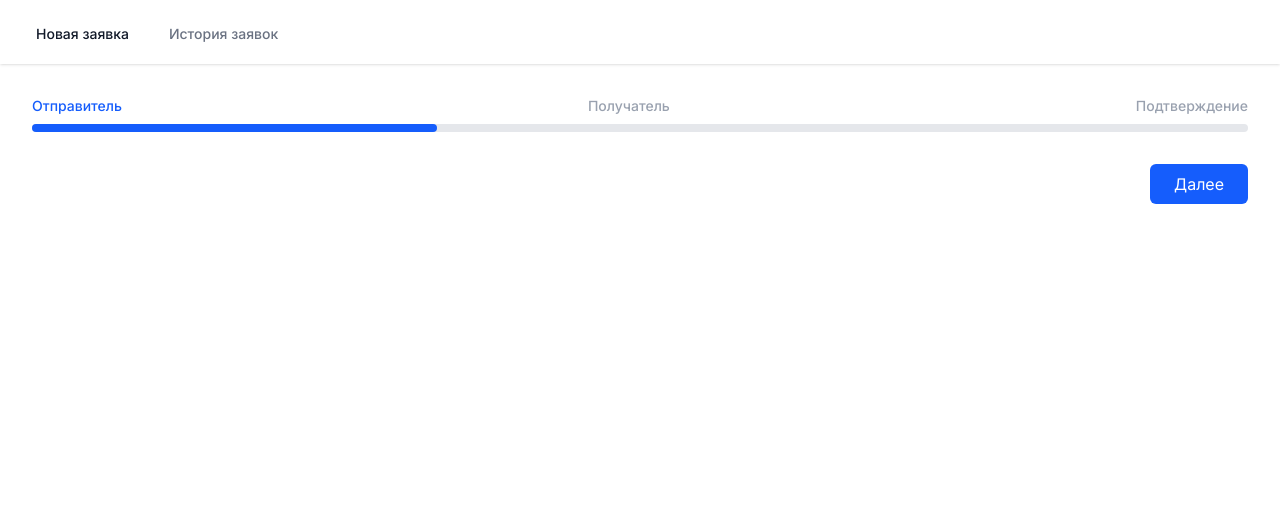
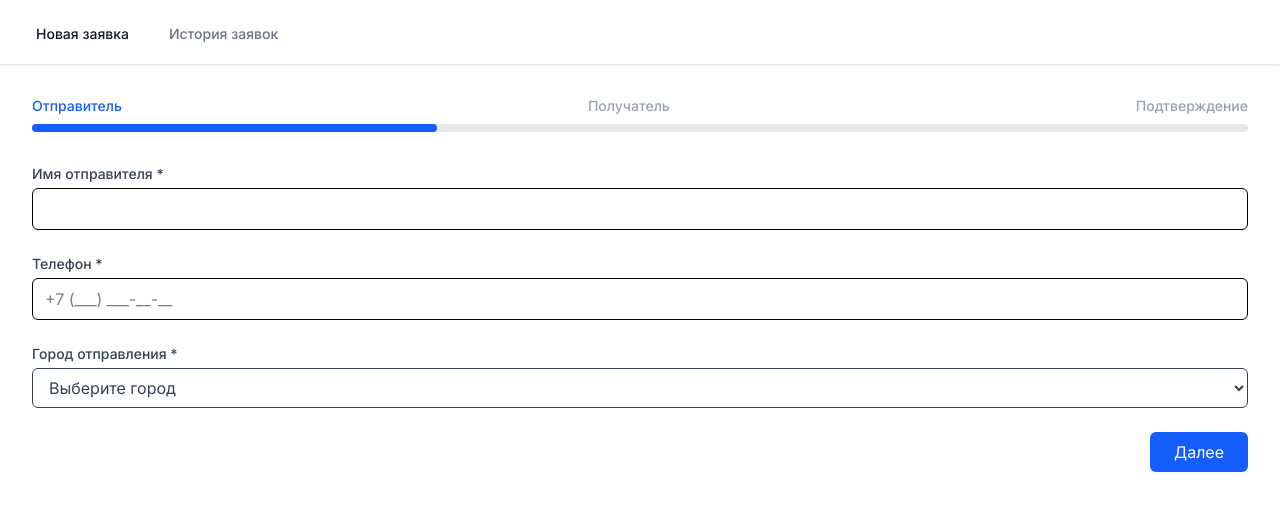
Before and after one commit to stepGT/this_next_delivery, a Next.js app: page / in a window 1280 px wide. Shown: the top 510 px of the page. Built offline with nearby package versions, Linux system fonts and the light colour scheme.

Commit message:
Added fields to Step1 component

```diff
--- a/app/components/Step1.tsx
+++ b/app/components/Step1.tsx
@@ -1,13 +1,65 @@
 import React from 'react';
 import { Step1Props } from '../types';
+import { CITIES } from '../utils/cities';
+import { formatPhoneNumber } from '../utils/phoneMask';
 
-const Step1: React.FC<Step1Props> = ({ onNext }) => {
+const Step1: React.FC<Step1Props> = ({ formData, updateFormData, onNext }) => {
   const handleSubmit = (e: React.SubmitEvent) => {
     e.preventDefault();
     onNext();
   };
+  const handlePhoneChange = (e: React.ChangeEvent<HTMLInputElement>) => {
+    const formatted = formatPhoneNumber(e.target.value);
+    updateFormData({ senderPhone: formatted });
+  };
+  //
   return (
-    <form onSubmit={handleSubmit}>
+    <form onSubmit={handleSubmit} className="space-y-6">
+      <div>
+        <label htmlFor="senderName" className="block text-sm font-medium text-gray-700 mb-1">
+          Имя отправителя *
+        </label>
+        <input
+          type="text"
+          id="senderName"
+          value={formData.senderName}
+          onChange={(e) => updateFormData({ senderName: e.target.value })}
+          className={`w-full px-3 py-2 border rounded-md focus:outline-none focus:ring-2 focus:ring-blue-500 `}
+        />
+      </div>
+
+      <div>
+        <label htmlFor="senderPhone" className="block text-sm font-medium text-gray-700 mb-1">
+          Телефон *
+        </label>
+        <input
+          type="tel"
+          id="senderPhone"
+          value={formData.senderPhone}
+          onChange={handlePhoneChange}
+          placeholder="+7 (___) ___-__-__"
+          className={`w-full px-3 py-2 border rounded-md focus:outline-none focus:ring-2 focus:ring-blue-500`}
+        />
+      </div>
+
+      <div>
+        <label htmlFor="senderCity" className="block text-sm font-medium text-gray-700 mb-1">
+          Город отправления *
+        </label>
+        <select
+          id="senderCity"
+          value={formData.senderCity}
+          onChange={(e) => updateFormData({ senderCity: e.target.value })}
+          className={`text-gray-700 w-full px-3 py-2 border rounded-md focus:outline-none focus:ring-2 focus:ring-blue-500`}>
+          <option value="">Выберите город</option>
+          {CITIES.map((city) => (
+            <option key={city} value={city}>
+              {city}
+            </option>
+          ))}
+        </select>
+      </div>
+
       <div className="flex justify-end">
         <button
           type="submit"
--- a/app/page.tsx
+++ b/app/page.tsx
@@ -1,15 +1,23 @@
 'use client';
 
-import { useState } from 'react';
+import { useEffect, useState } from 'react';
 import ProgressBar from './components/ProgressBar';
 import { useRouter } from 'next/navigation';
 import Step1 from './components/Step1';
 import Step2 from './components/Step2';
 import Step3 from './components/Step3';
+import { OrderFormData } from './types';
+
+const initialFormData: OrderFormData = {
+  senderName: '',
+  senderPhone: '',
+  senderCity: '',
+};
 
 export default function Home() {
   const router = useRouter();
   const [currentStep, setCurrentStep] = useState(1);
+  const [formData, setFormData] = useState<OrderFormData>(initialFormData);
 
   const handleNext = () => {
     setCurrentStep((num) => Math.min(num + 1, 3));
@@ -23,10 +31,29 @@ export default function Home() {
     setCurrentStep((num) => Math.max(num - 1, 1));
   };
 
+  const updateFormData = (data: Partial<OrderFormData>) => {
+    const newData = { ...formData, ...data };
+    setFormData(newData);
+    localStorage.setItem('orders', JSON.stringify(newData));
+  };
+
+  useEffect(() => {
+    const orders = localStorage.getItem('orders');
+    if (orders) {
+      try {
+        setFormData(JSON.parse(orders));
+      } catch (error) {
+        console.error('Failed to load orders:', error);
+      }
+    }
+  }, []);
+
   return (
     <div className="">
       <ProgressBar currentStep={currentStep} totalSteps={3} />
-      {currentStep === 1 && <Step1 onNext={handleNext} />}
+      {currentStep === 1 && (
+        <Step1 formData={formData} updateFormData={updateFormData} onNext={handleNext} />
+      )}
       {currentStep === 2 && <Step2 onNext={handleNext} onBack={handleBack} />}
       {currentStep === 3 && <Step3 onSubmit={handleSubmit} onBack={handleBack} />}
     </div>
--- /dev/null
+++ b/app/utils/cities.ts
@@ -0,0 +1 @@
+export const CITIES = ['Москва', 'Санкт-Петербург', 'Хабаровск', 'Владивосток'];
--- /dev/null
+++ b/app/utils/phoneMask.ts
@@ -0,0 +1,12 @@
+export const formatPhoneNumber = (value: string): string => {
+  const numbers = value.replace(/\D/g, '');
+
+  if (numbers.length === 0) return '';
+  if (numbers.length < 2) return `+7 (${numbers}`;
+  if (numbers.length < 5) return `+7 (${numbers.slice(1, 4)}`;
+  if (numbers.length < 8) return `+7 (${numbers.slice(1, 4)}) ${numbers.slice(4, 7)}`;
+  if (numbers.length < 10)
+    return `+7 (${numbers.slice(1, 4)}) ${numbers.slice(4, 7)}-${numbers.slice(7, 9)}`;
+
+  return `+7 (${numbers.slice(1, 4)}) ${numbers.slice(4, 7)}-${numbers.slice(7, 9)}-${numbers.slice(9, 11)}`;
+};
```
Also changed, not shown: app/types/index.ts (+10 -0 lines).
